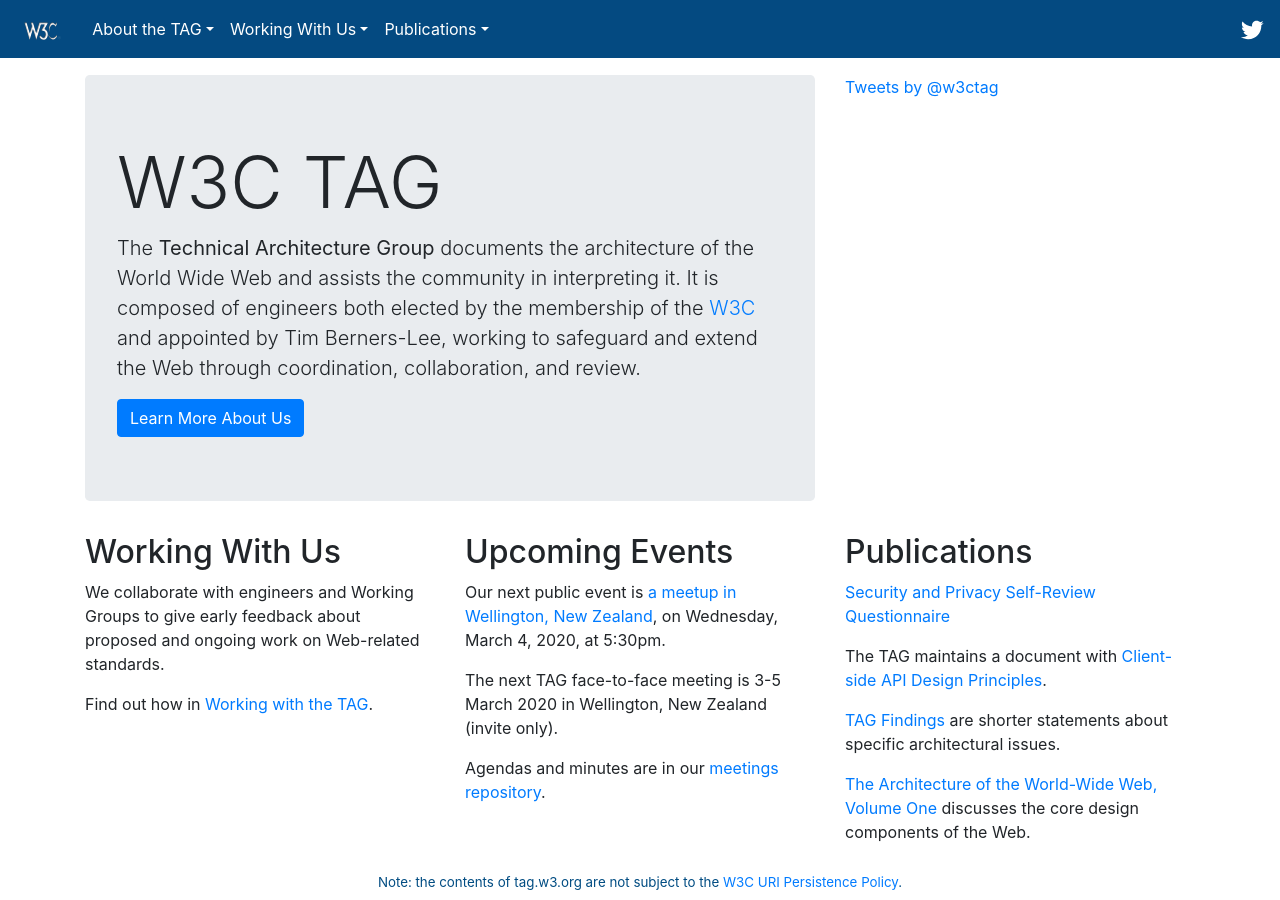
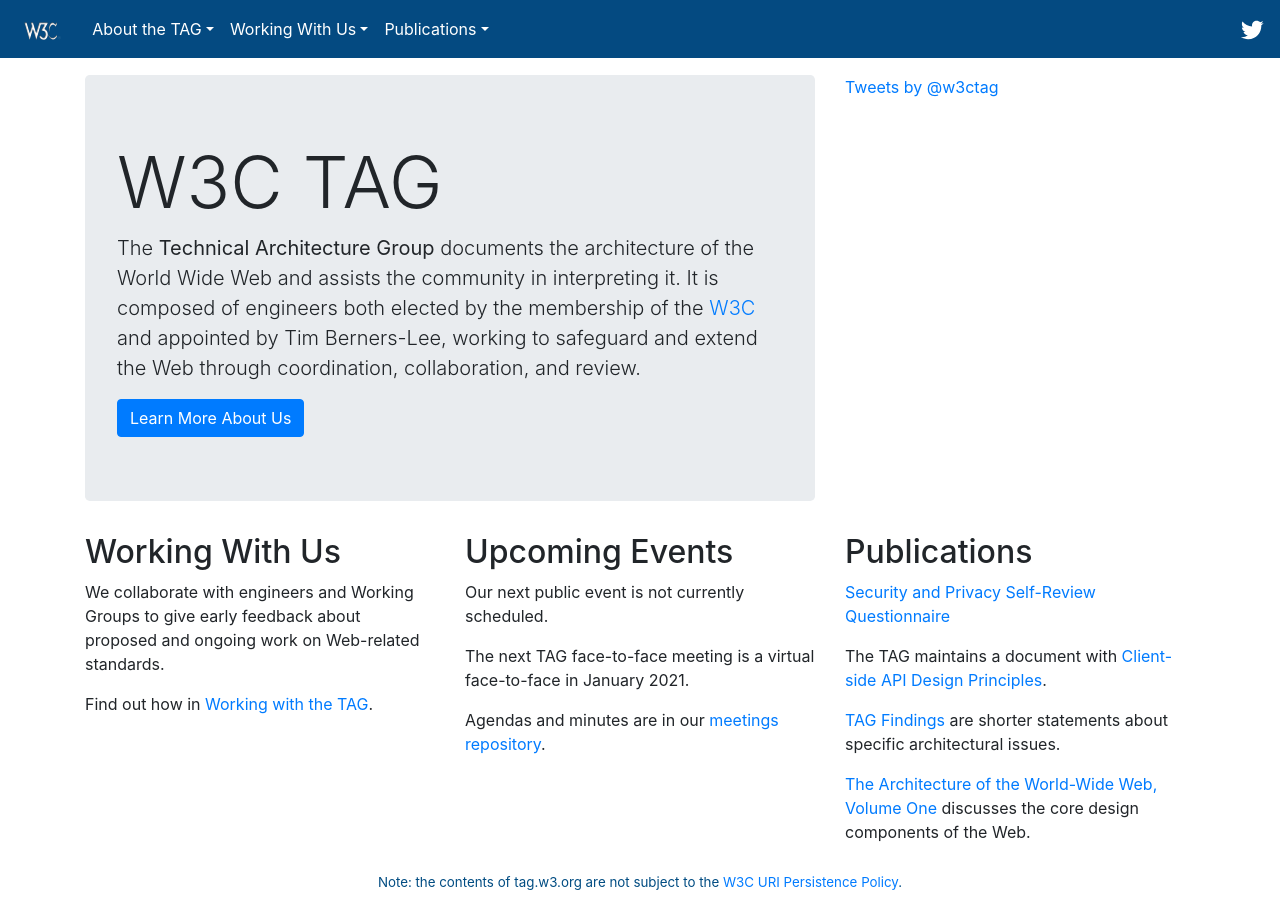
Before and after one commit to w3ctag/tag.w3.org, a Jekyll site: the page built from index.md, in a window 1280 px wide. Built offline with Jekyll 4.4.1, drawn with Linux system fonts in a browser that asks for light colours; nearby versions of some CDN libraries; library files that are not in the unit come from our copies; comment, search, counter and statistics services are not loaded.

Commit message:
Update next public event and next face-to-face.

```diff
--- a/index.md
+++ b/index.md
@@ -21,9 +21,9 @@
 
 <h2><span class="glyphicon glyphicon-calendar" aria-hidden="true"></span> Upcoming Events</h2>
 
-<p>Our next public event is <a href="https://events.humanitix.co.nz/w3c-technical-architecture-group">a meetup in Wellington, New Zealand</a>, on Wednesday, March 4, 2020, at 5:30pm.</p>
+<p>Our next public event is not currently scheduled.</p>
 
-<p>The next TAG face-to-face meeting is 3-5 March 2020 in Wellington, New Zealand (invite only).</p>
+<p>The next TAG face-to-face meeting is a virtual face-to-face in January 2021.</p>
 
 <p>Agendas and minutes are in our <a href="https://github.com/w3ctag/meetings">meetings repository</a>.</p>
 
```
